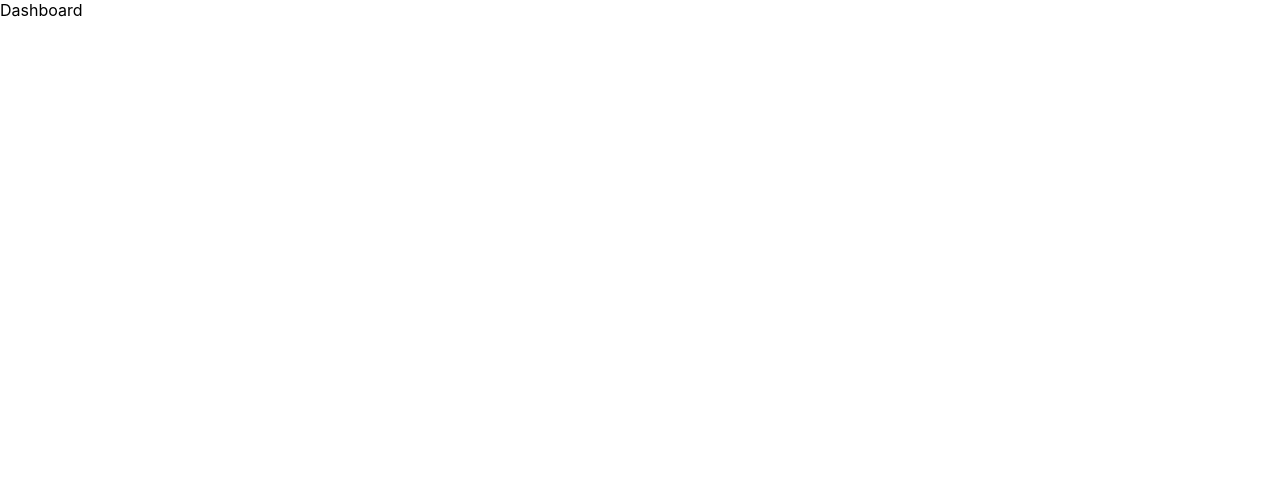
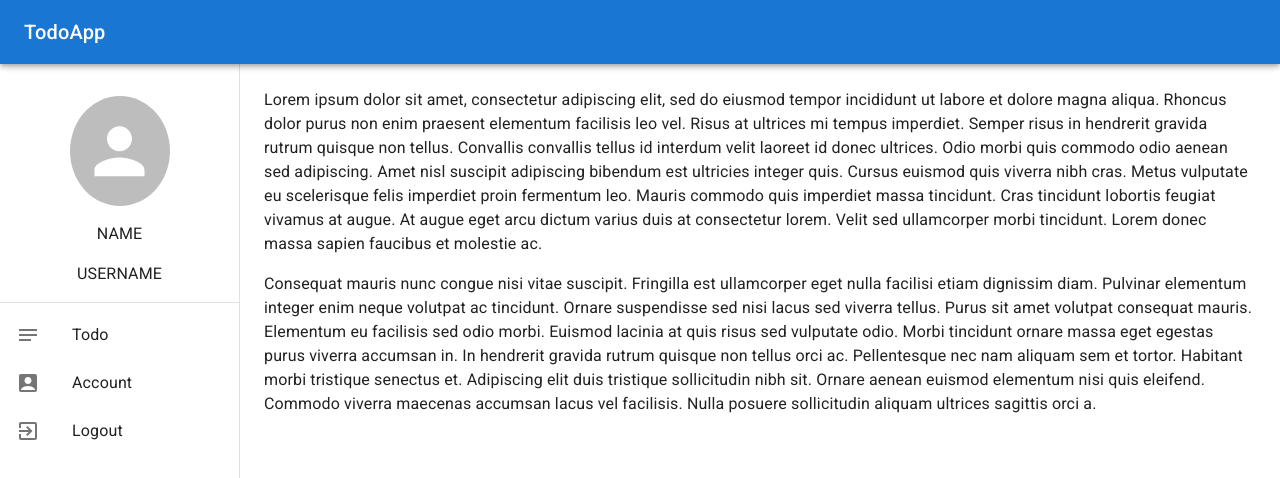
Before and after one commit to RicardoTaipe/TodoApp-MERN, a React (Create React App) app in the folder fronted-react/: page / in a window 1280 px wide. Shown: the top 478 px of the page. Built offline with nearby package versions, Linux system fonts and the light colour scheme.

Commit message:
Dashboard UI scaffold added

```diff
--- a/fronted-react/src/pages/Dashboard/index.js
+++ b/fronted-react/src/pages/Dashboard/index.js
@@ -1,7 +1,123 @@
 import React from "react";
+import Box from "@mui/material/Box";
+import Drawer from "@mui/material/Drawer";
+import AppBar from "@mui/material/AppBar";
+import CssBaseline from "@mui/material/CssBaseline";
+import Toolbar from "@mui/material/Toolbar";
+import List from "@mui/material/List";
+import Typography from "@mui/material/Typography";
+import Divider from "@mui/material/Divider";
+import ListItem from "@mui/material/ListItem";
+import ListItemIcon from "@mui/material/ListItemIcon";
+import ListItemText from "@mui/material/ListItemText";
+import AccountBoxIcon from "@mui/icons-material/AccountBox";
+import NotesIcon from "@mui/icons-material/Notes";
+import ExitToAppIcon from "@mui/icons-material/ExitToApp";
+import Avatar from "@mui/material/Avatar";
+
+const drawerWidth = 240;
 
 const Dashboard = () => {
-  return <div>Dashboard</div>;
+  return (
+    <Box sx={{ display: "flex" }}>
+      <CssBaseline />
+      <AppBar
+        position="fixed"
+        sx={{ zIndex: (theme) => theme.zIndex.drawer + 1 }}
+      >
+        <Toolbar>
+          <Typography variant="h6" noWrap component="div">
+            TodoApp
+          </Typography>
+        </Toolbar>
+      </AppBar>
+      <Drawer
+        variant="permanent"
+        sx={{
+          width: drawerWidth,
+          flexShrink: 0,
+          [`& .MuiDrawer-paper`]: {
+            width: drawerWidth,
+            boxSizing: "border-box",
+          },
+        }}
+      >
+        <Toolbar />
+        <Box sx={{ overflow: "auto" }}>
+          <center>
+            <Avatar
+              src={""}
+              alt="Profile Image"
+              sx={{
+                height: 110,
+                width: 100,
+                flexShrink: 0,
+                flexGrow: 0,
+                marginTop: 4,
+              }}
+            />
+            <p>{"NAME"}</p>
+            <p>{"USERNAME"}</p>
+          </center>
+          <Divider />
+          <List>
+            <ListItem button key="Todo">
+              <ListItemIcon>
+                <NotesIcon />
+              </ListItemIcon>
+              <ListItemText primary="Todo" />
+            </ListItem>
+
+            <ListItem button key="Account">
+              <ListItemIcon>
+                <AccountBoxIcon />
+              </ListItemIcon>
+              <ListItemText primary="Account" />
+            </ListItem>
+
+            <ListItem button key="Logout">
+              <ListItemIcon>
+                <ExitToAppIcon />
+              </ListItemIcon>
+              <ListItemText primary="Logout" />
+            </ListItem>
+          </List>
+        </Box>
+      </Drawer>
+      <Box component="main" sx={{ flexGrow: 1, p: 3 }}>
+        <Toolbar />
+        <Typography paragraph>
+          Lorem ipsum dolor sit amet, consectetur adipiscing elit, sed do
+          eiusmod tempor incididunt ut labore et dolore magna aliqua. Rhoncus
+          dolor purus non enim praesent elementum facilisis leo vel. Risus at
+          ultrices mi tempus imperdiet. Semper risus in hendrerit gravida rutrum
+          quisque non tellus. Convallis convallis tellus id interdum velit
+          laoreet id donec ultrices. Odio morbi quis commodo odio aenean sed
+          adipiscing. Amet nisl suscipit adipiscing bibendum est ultricies
+          integer quis. Cursus euismod quis viverra nibh cras. Metus vulputate
+          eu scelerisque felis imperdiet proin fermentum leo. Mauris commodo
+          quis imperdiet massa tincidunt. Cras tincidunt lobortis feugiat
+          vivamus at augue. At augue eget arcu dictum varius duis at consectetur
+          lorem. Velit sed ullamcorper morbi tincidunt. Lorem donec massa sapien
+          faucibus et molestie ac.
+        </Typography>
+        <Typography paragraph>
+          Consequat mauris nunc congue nisi vitae suscipit. Fringilla est
+          ullamcorper eget nulla facilisi etiam dignissim diam. Pulvinar
+          elementum integer enim neque volutpat ac tincidunt. Ornare suspendisse
+          sed nisi lacus sed viverra tellus. Purus sit amet volutpat consequat
+          mauris. Elementum eu facilisis sed odio morbi. Euismod lacinia at quis
+          risus sed vulputate odio. Morbi tincidunt ornare massa eget egestas
+          purus viverra accumsan in. In hendrerit gravida rutrum quisque non
+          tellus orci ac. Pellentesque nec nam aliquam sem et tortor. Habitant
+          morbi tristique senectus et. Adipiscing elit duis tristique
+          sollicitudin nibh sit. Ornare aenean euismod elementum nisi quis
+          eleifend. Commodo viverra maecenas accumsan lacus vel facilisis. Nulla
+          posuere sollicitudin aliquam ultrices sagittis orci a.
+        </Typography>
+      </Box>
+    </Box>
+  );
 };
 
 export default Dashboard;
```
